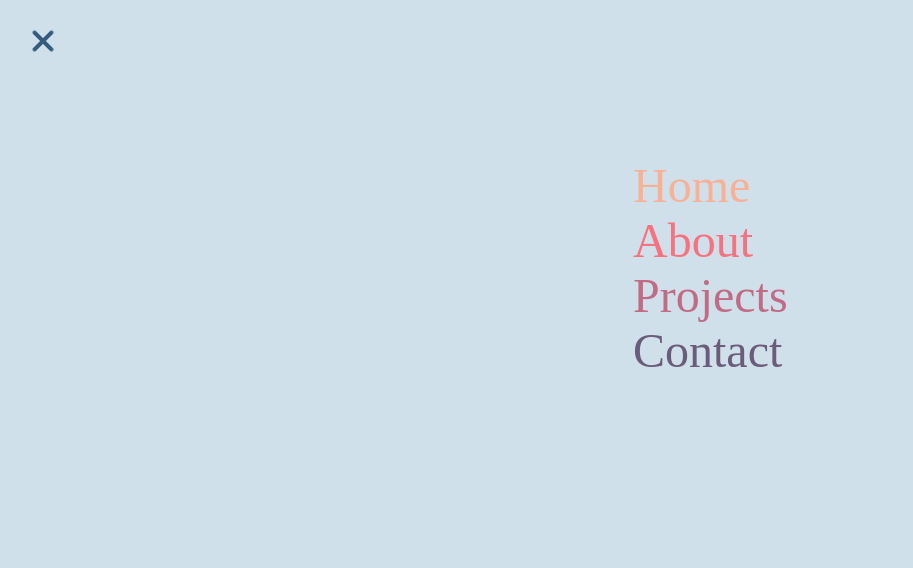
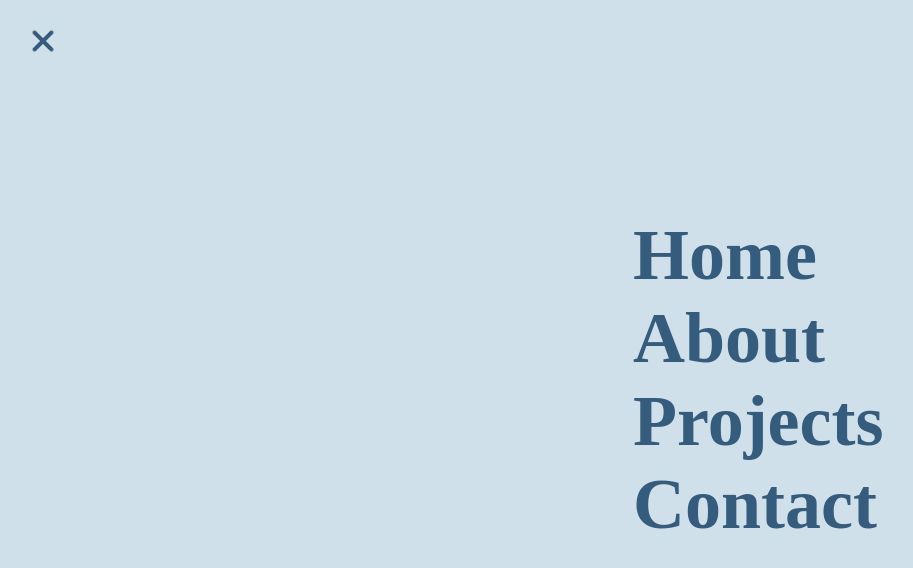
Before and after one commit to Baheya/portfolio-revisited, a Next.js app: page / in a window 1280 px wide. Both pictures are taken after a click on the button 50 px from the left and 46 px from the top of the page. Shown: the top 568 px of the page, without its empty margins (7-920 px from the left). Built offline with nearby package versions, Linux system fonts and the light colour scheme.

Commit message:
changed color to respective theme color

```diff
--- a/components/Navigation/NavItem.js
+++ b/components/Navigation/NavItem.js
@@ -23,7 +23,7 @@ const NavItemStyled = styled(motion.li)`
   display: flex;
   align-items: center;
   cursor: pointer;
-  color: ${(props) => props.color};
+  color: var(--color-text-primary);
 `;
 
 const NavItem = ({ item, color }) => {
@@ -33,7 +33,7 @@ const NavItem = ({ item, color }) => {
       whileHover={{ scale: 1.1 }}
       color={color}
     >
-      {item}
+      <h1>{item}</h1>
     </NavItemStyled>
   );
 };
```
